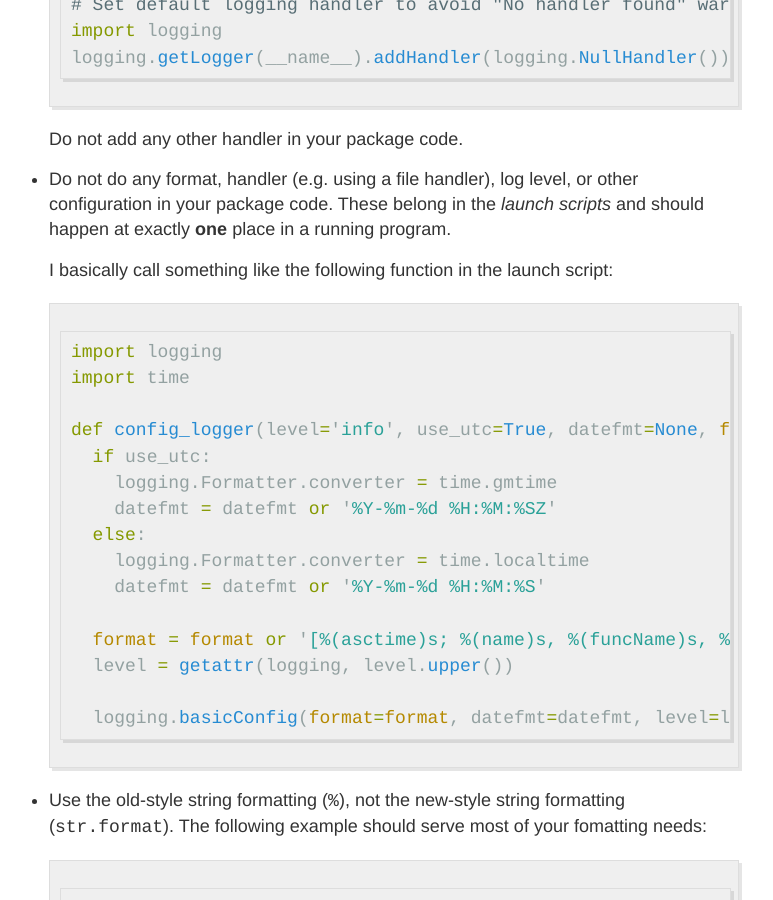
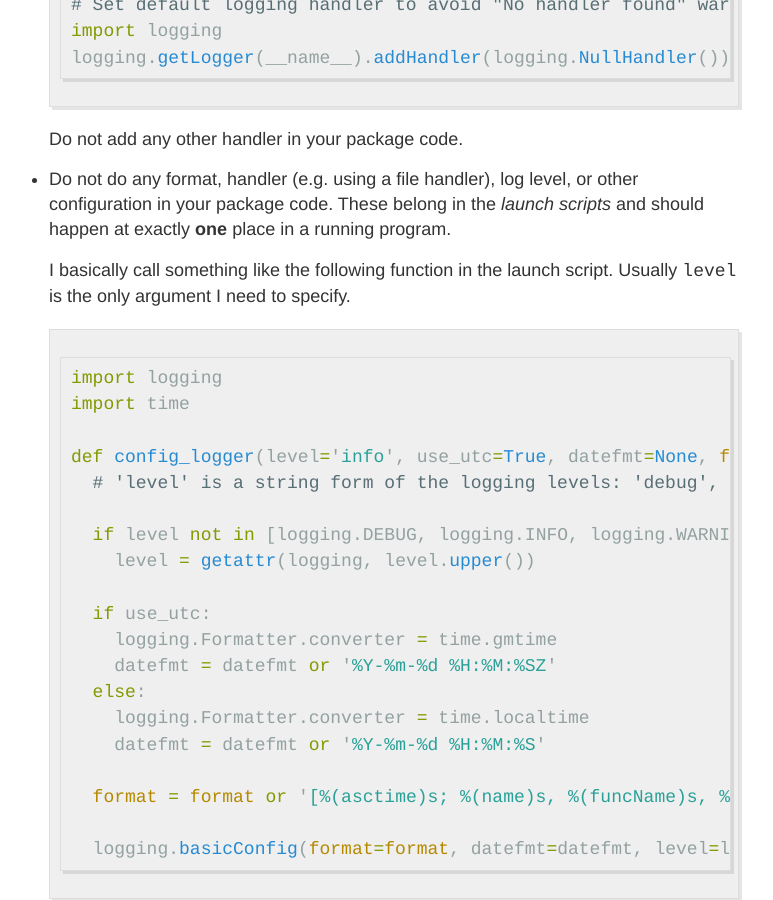
Before and after one commit to zpz/zpz.github.io, a Jekyll site: the page built from _posts/2016-09-17-python-project-tips.md, in a window 1280 px wide and 900 px high, scrolled down 4050 px. Shown: the whole window, without its empty margins (261-1034 px from the left). Built offline with Jekyll 4.4.1, drawn with Linux system fonts in a browser that asks for light colours.

Commit message:
minor to python code example

````diff
--- a/_posts/2016-09-17-python-project-tips.md
+++ b/_posts/2016-09-17-python-project-tips.md
@@ -144,13 +144,19 @@ include this:
 or other configuration in your package code. These belong in the *launch scripts* and should happen
 at exactly **one** place in a running program.
 
-  I basically call something like the following function in the launch script:
+  I basically call something like the following function in the launch script.
+  Usually ``level`` is the only argument I need to specify.
 
   ```python
   import logging
   import time
 
   def config_logger(level='info', use_utc=True, datefmt=None, format=None, **kwargs):
+    # 'level' is a string form of the logging levels: 'debug', 'info', 'warning', 'error', 'critical'.
+
+    if level not in [logging.DEBUG, logging.INFO, logging.WARNING, logging.ERROR, logging.CRITICAL]:
+      level = getattr(logging, level.upper())
+
     if use_utc:
       logging.Formatter.converter = time.gmtime
       datefmt = datefmt or '%Y-%m-%d %H:%M:%SZ'
````
Also changed, not shown: other parts of _posts/2016-09-17-python-project-tips.md (+0 -1 lines).
